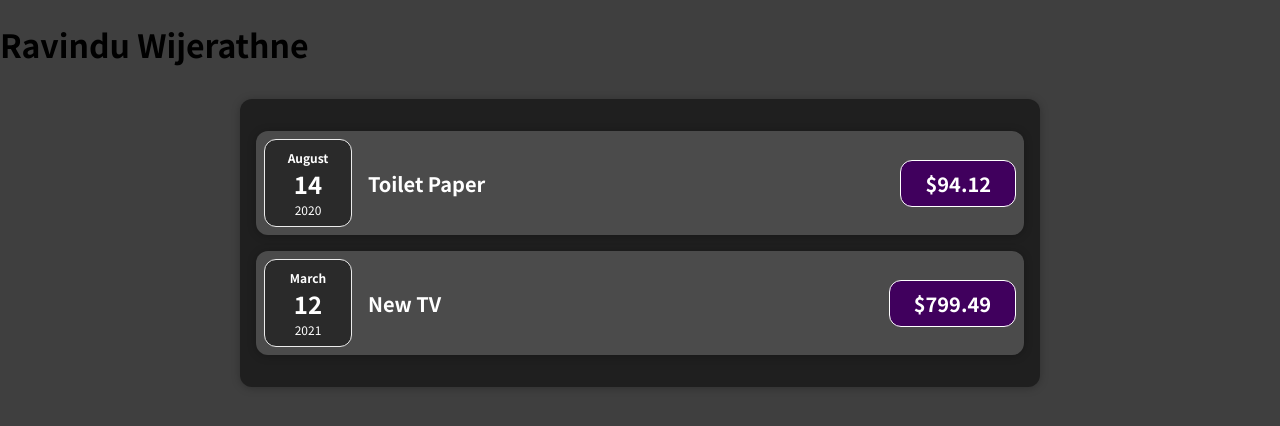
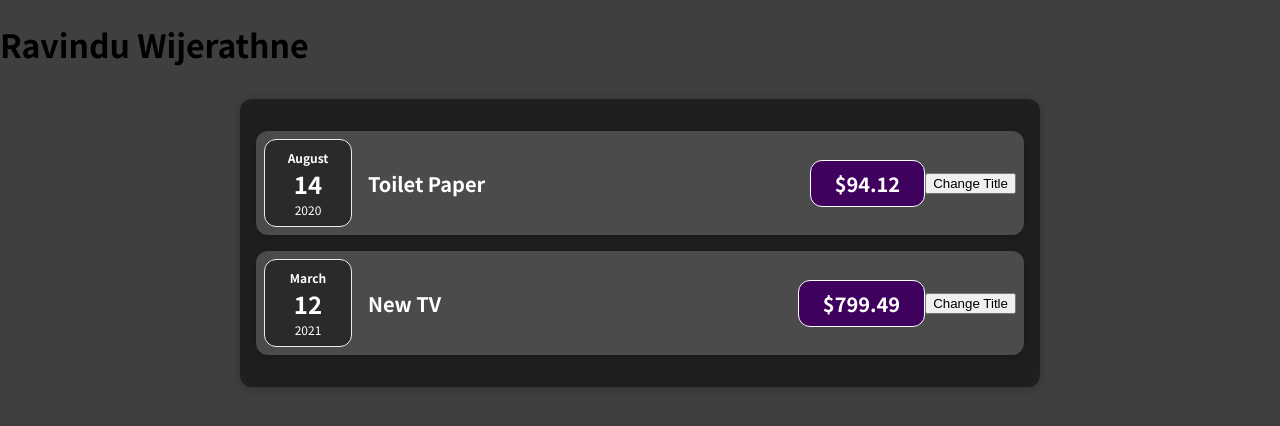
Before and after one commit to ravindu629/React-Basics, a React (Create React App) app: page / in a window 1280 px wide. Shown: the top 426 px of the page. Built offline with nearby package versions, Linux system fonts and the light colour scheme.

Commit message:
Listening to Events & Working with Event Handlers

```diff
--- a/src/components/Expenses/ExpenseItem.js
+++ b/src/components/Expenses/ExpenseItem.js
@@ -3,9 +3,26 @@ import "./ExpenseItem.css";
 import Card from "../UI/Card";
 import ExpenseDate from "./ExpenseDate";
 
+//react exposes all these default events as props which start with on
+//for example we can add onClick --> it adds an event listener for click events to this button
+//by assigning a value to the click event we can set what should happen when such a click occurs
+
+//all thsese on props all thses event handler props want a function as a value
+//a function paseed as a value for onClick and all thses other on props which then is executed when that event occurs
+
+//we passed a pointer at this function as a value to onClick and react basically memorizes this and executes the function for us whenever the click occurs
+
+//to all built in html elements we can add supported event listeners
+//some events are only available on specific elements
+
 function ExpenseItem(props) {
   //all these components and elements are composed together to form the overall ExpenseItem compont and
   //which then again used in other components to in the end overall , build the overall user interface
+
+  //name a function like clickHandler if they are triggered upon an event
+  const clickHandler = () => {
+    console.log("clicked!!!");
+  };
 
   //this content between opening and closing card tag that is what will be available on props.children inside of that card
   return (
@@ -15,6 +32,7 @@ function ExpenseItem(props) {
         <h2>{props.title}</h2>
         <div className="expense-item__price">${props.amount}</div>
       </div>
+      <button onClick={clickHandler}>Change Title</button>
     </Card>
   );
 }
```
